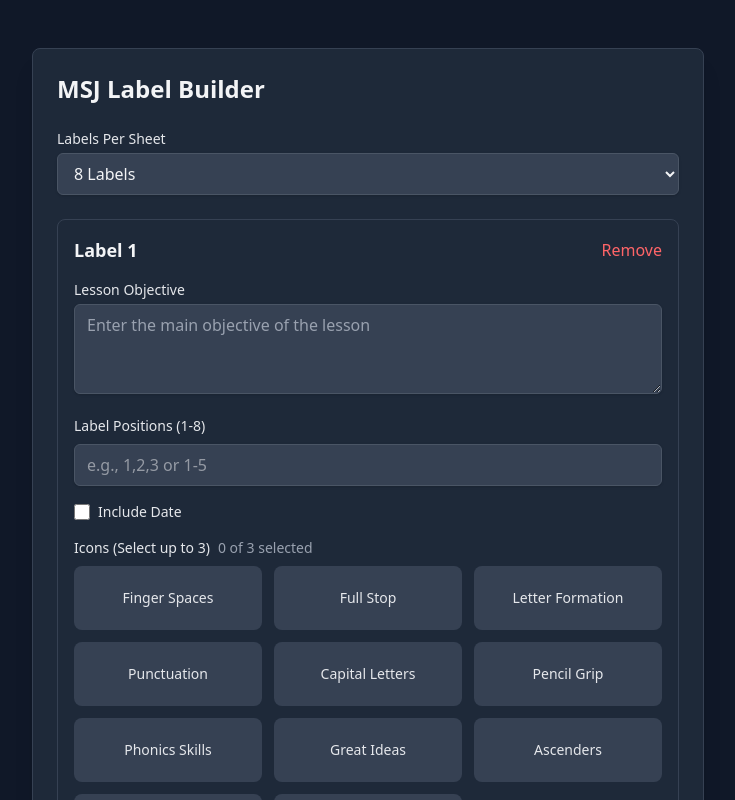
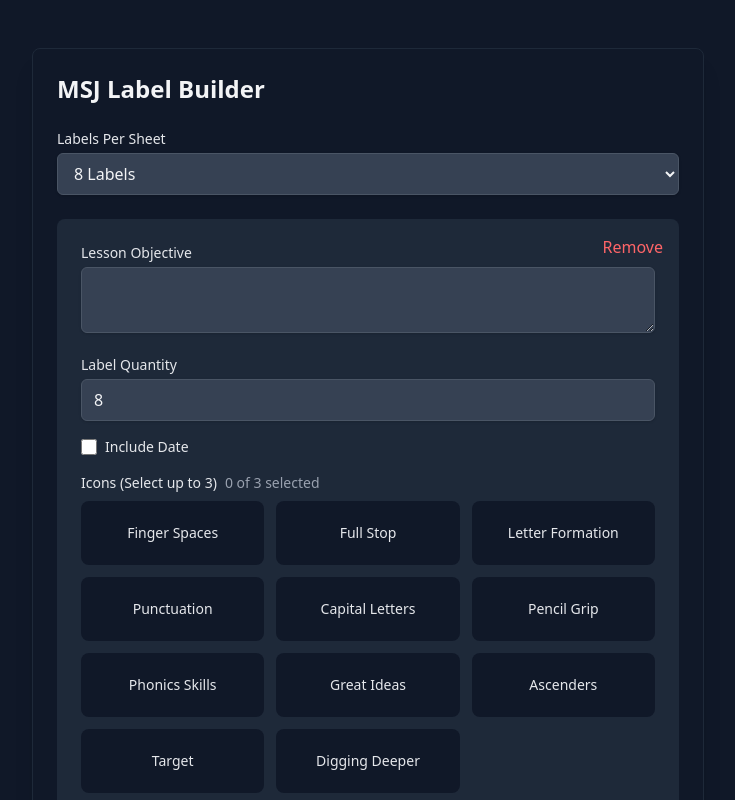
Before and after one commit to cmj91uk/label-designer, a React (Vite) app: page / in a window 1280 px wide. Shown: the top 800 px of the page, without its empty margins (272-1007 px from the left). Built offline with nearby package versions, Linux system fonts and the light colour scheme.

Commit message:
Multi page support, nice indicator of pages used

```diff
--- a/src/components/LessonForm.tsx
+++ b/src/components/LessonForm.tsx
@@ -1,10 +1,11 @@
 /* AI-Generated Code Start
  * Generated on: 2024-03-21
- * Purpose: Multi-label form component
+ * Modified on: 2024-03-21
+ * Purpose: Multi-label form component with quantity support
  * Generator: Cursor AI
  */
 
-import React, { useState } from 'react';
+import React, { useState, useEffect } from 'react';
 import { useForm, SubmitHandler, Controller, useFieldArray } from 'react-hook-form';
 import { TextArea, Select, Checkbox } from './FormControls';
 import DatePicker from 'react-datepicker';
@@ -20,6 +21,7 @@ import {
   SixtyFivePerSheet,
   ILabelFormat
 } from '../label';
+import { IMultiLabelSpec } from '../pdf-builder';
 
 // Import icon assets
 import { FingerSpace, Formation, FullStop, Punctuation, Capital, PencilGrip, GreatIdeas, PhonicsSkills, Target, Ascenders, Spade } from '../icons';
@@ -36,7 +38,7 @@ interface LabelSpec {
   date?: string;
   dateFormat: 'long' | 'short';
   icons: Icon[];
-  positions: number[];
+  quantity: number;
 }
 
 interface LessonFormData {
@@ -88,43 +90,40 @@ const LabelSpecForm: React.FC<{
   const useDate = watch(`labels.${index}.useDate`);
   const iconValues = watch(`labels.${index}.icons`);
   const selectedIconsCount = iconValues?.filter((icon: Icon) => icon.enabled).length || 0;
-  const MAX_ICONS = 3;
 
   return (
-    <div className="p-4 mb-4 border border-gray-700 rounded-lg">
-      <div className="flex justify-between items-center mb-4">
-        <h3 className="text-lg font-semibold text-gray-100">Label {index + 1}</h3>
+    <div className="mb-8 p-6 bg-gray-800 rounded-lg relative">
       <button
         type="button"
         onClick={() => remove(index)}
-          className="text-red-400 hover:text-red-300"
+        className="absolute top-4 right-4 text-red-400 hover:text-red-300"
       >
         Remove
       </button>
-      </div>
 
       <TextArea
         label="Lesson Objective"
         register={register}
         error={errors?.labels?.[index]?.lessonObjective?.message}
-        placeholder="Enter the main objective of the lesson"
-        rows={3}
-        className="bg-gray-700 text-gray-100 border-gray-600 focus:border-fuchsia-400 placeholder-gray-400"
+        className="bg-gray-700 text-gray-100 border-gray-600 focus:border-fuchsia-400"
         {...register(`labels.${index}.lessonObjective`)}
       />
 
       <div className="mb-4">
-        <label className="block text-sm font-medium text-gray-200 mb-2">
-          Label Positions (1-{totalPositions})
+        <label className="block text-sm font-medium text-gray-200 mb-1">
+          Label Quantity
         </label>
         <input
-          type="text"
-          placeholder="e.g., 1,2,3 or 1-5"
+          type="number"
+          min="1"
           className="w-full px-3 py-2 border rounded-md shadow-sm bg-gray-700 text-gray-100 border-gray-600 focus:border-fuchsia-400"
-          {...register(`labels.${index}.positions`)}
+          {...register(`labels.${index}.quantity`, {
+            required: "Quantity is required",
+            min: { value: 1, message: "Quantity must be at least 1" }
+          })}
         />
-        {errors?.labels?.[index]?.positions && (
-          <p className="mt-1 text-sm text-red-400">{errors.labels[index].positions.message}</p>
+        {errors?.labels?.[index]?.quantity && (
+          <p className="mt-1 text-sm text-red-400">{errors.labels[index].quantity.message}</p>
         )}
       </div>
 
@@ -191,9 +190,9 @@ const LabelSpecForm: React.FC<{
 
       <div className="mb-6">
         <label className="block text-sm font-medium text-gray-200 mb-2">
-          Icons (Select up to {MAX_ICONS})
+          Icons (Select up to 3)
           <span className="ml-2 text-sm text-gray-400">
-            {selectedIconsCount} of {MAX_ICONS} selected
+            {selectedIconsCount} of 3 selected
           </span>
         </label>
         {errors?.labels?.[index]?.icons && (
@@ -203,7 +202,7 @@ const LabelSpecForm: React.FC<{
           {AVAILABLE_ICONS.map((icon, iconIndex) => {
             const inputId = `icon-${index}-${iconIndex}`;
             const isSelected = iconValues?.[iconIndex]?.enabled;
-            const isDisabled = !isSelected && selectedIconsCount >= MAX_ICONS;
+            const isDisabled = !isSelected && selectedIconsCount >= 3;
 
             return (
               <label
@@ -212,12 +211,12 @@ const LabelSpecForm: React.FC<{
                 className={`
                   h-16 p-3 rounded-lg cursor-pointer select-none
                   transition-all duration-200 ease-in-out
-                  flex items-center justify-center
+                  flex items-center justify-center text-center
                   ${isSelected
                     ? 'bg-fuchsia-900 border-2 border-fuchsia-400 text-fuchsia-100 shadow-lg'
                     : isDisabled
-                      ? 'bg-gray-800 border-2 border-transparent text-gray-500 cursor-not-allowed'
-                      : 'bg-gray-700 border-2 border-transparent hover:bg-gray-600 text-gray-200'
+                      ? 'bg-gray-900 border-2 border-transparent text-gray-500 cursor-not-allowed'
+                      : 'bg-gray-900 border-2 border-transparent hover:bg-gray-800 text-gray-200 hover:border-gray-700'
                   }
                 `}
               >
@@ -227,15 +226,15 @@ const LabelSpecForm: React.FC<{
                   disabled={isDisabled}
                   className="sr-only"
                   {...register(`labels.${index}.icons.${iconIndex}.enabled`, {
-                    onChange: (e) => {
-                      if (e.target.checked && selectedIconsCount >= MAX_ICONS) {
+                    onChange: (e: React.ChangeEvent<HTMLInputElement>) => {
+                      if (e.target.checked && selectedIconsCount >= 3) {
                         e.preventDefault();
                         return false;
                       }
                     }
                   })}
                 />
-                <span className="text-sm font-medium text-center">{icon.name}</span>
+                <span className="text-sm font-medium">{icon.name}</span>
               </label>
             );
           })}
@@ -251,6 +250,7 @@ export const LessonForm: React.FC = () => {
     control,
     handleSubmit,
     watch,
+    setValue,
     formState: { errors },
   } = useForm<LessonFormData>({
     defaultValues: {
@@ -261,7 +261,7 @@ export const LessonForm: React.FC = () => {
         date: '',
         dateFormat: 'short',
         icons: AVAILABLE_ICONS,
-        positions: []
+        quantity: 8 // Default to match initial labelsPerSheet
       }]
     }
   });
@@ -275,31 +275,26 @@ export const LessonForm: React.FC = () => {
   const format = LABEL_FORMATS[labelsPerSheet];
   const totalPositions = format ? format.countX * format.countY : 0;
 
-  const parsePositions = (posStr: string): number[] => {
-    if (!posStr) return [];
+  // Update quantities when labels per sheet changes
+  const previousLabelsPerSheetRef = React.useRef(labelsPerSheet);
+  useEffect(() => {
+    if (previousLabelsPerSheetRef.current !== labelsPerSheet) {
+      fields.forEach((field, index) => {
+        setValue(`labels.${index}.quantity`, totalPositions);
+      });
+      previousLabelsPerSheetRef.current = labelsPerSheet;
+    }
+  }, [labelsPerSheet, fields, setValue, totalPositions]);
 
-    const positions: number[] = [];
-    const parts = posStr.split(',').map(p => p.trim());
-
-    for (const part of parts) {
-      if (part.includes('-')) {
-        const [start, end] = part.split('-').map(Number);
-        if (!isNaN(start) && !isNaN(end)) {
-          for (let i = start; i <= end; i++) {
-            if (i > 0 && i <= totalPositions && !positions.includes(i)) {
-              positions.push(i);
-            }
-          }
-        }
-      } else {
-        const num = Number(part);
-        if (!isNaN(num) && num > 0 && num <= totalPositions && !positions.includes(num)) {
-          positions.push(num);
-        }
-      }
-    }
-
-    return positions.sort((a, b) => a - b);
+  const handleAddLabel = () => {
+    append({
+      lessonObjective: '',
+      useDate: false,
+      date: '',
+      dateFormat: 'short',
+      icons: AVAILABLE_ICONS,
+      quantity: totalPositions
+    });
   };
 
   const onSubmit: SubmitHandler<LessonFormData> = async (data) => {
@@ -310,11 +305,20 @@ export const LessonForm: React.FC = () => {
       return;
     }
 
-    // Convert form data to IMultiLabelSpec
-    const specs = new Array(totalPositions).fill(null);
+    const labelsPerPage = format.countX * format.countY;
 
-    data.labels.forEach(label => {
-      const positions = parsePositions(label.positions.toString());
+    try {
+      // Calculate total labels needed
+      const totalLabels = data.labels.reduce((sum, label) => sum + label.quantity, 0);
+      const totalPages = Math.ceil(totalLabels / labelsPerPage);
+      const totalSpecs = totalPages * labelsPerPage;
+
+      // Create specs array large enough for all pages
+      const specs = new Array(totalSpecs).fill(null);
+      let currentPosition = 0;
+
+      // Fill the specs array with labels
+      for (const label of data.labels) {
         const selectedIcons = label.icons
           .filter(icon => icon.enabled)
           .map(icon => icon.image);
@@ -326,20 +330,23 @@ export const LessonForm: React.FC = () => {
           dateFormat: label.dateFormat
         };
 
-      positions.forEach(pos => {
-        specs[pos - 1] = spec;
-      });
-    });
+        // Add this label's quantity to the specs array
+        for (let i = 0; i < label.quantity; i++) {
+          specs[currentPosition] = spec;
+          currentPosition++;
+        }
+      }
 
-    try {
-      await buildPdf(format, { specs });
+      // Generate the PDF with all labels
+      const multiPageSpec: IMultiLabelSpec = { specs };
+      await buildPdf(format, multiPageSpec);
     } catch (error) {
       console.error('Error generating PDF:', error);
     }
   };
 
   return (
-    <form onSubmit={handleSubmit(onSubmit)} className="max-w-2xl mx-auto p-6 bg-gray-800 rounded-lg shadow-xl border border-gray-700">
+    <form onSubmit={handleSubmit(onSubmit)} className="max-w-2xl mx-auto p-6 bg-gray-900 rounded-lg shadow-xl border border-gray-800">
       <h2 className="text-2xl font-bold mb-6 text-gray-100">MSJ Label Builder</h2>
 
       <div className="mb-6">
@@ -372,21 +379,27 @@ export const LessonForm: React.FC = () => {
         />
       ))}
 
-      <div className="flex justify-between mt-4">
+      <div className="flex justify-between items-center mt-4">
         <button
           type="button"
-          onClick={() => append({
-            lessonObjective: '',
-            useDate: false,
-            date: '',
-            dateFormat: 'short',
-            icons: AVAILABLE_ICONS,
-            positions: []
-          })}
+          onClick={handleAddLabel}
           className="px-4 py-2 bg-fuchsia-600 text-white rounded-md hover:bg-fuchsia-700"
         >
           Add Another Label
         </button>
+
+        {fields.length > 0 && (
+          <div className="text-gray-300 text-sm">
+            {(() => {
+              const totalLabels = fields.reduce((sum, field, index) => {
+                const quantity = watch(`labels.${index}.quantity`);
+                return sum + (quantity ? parseInt(quantity.toString(), 10) : 0);
+              }, 0);
+              const pages = Math.ceil(totalLabels / totalPositions);
+              return `${totalLabels} labels on ${pages} page${pages !== 1 ? 's' : ''}`;
+            })()}
+          </div>
+        )}
 
         <button
           type="submit"
```
Also changed, not shown: src/pdf-builder.ts (+23 -14 lines). Lines whose indentation alone changed are shown as unchanged.
